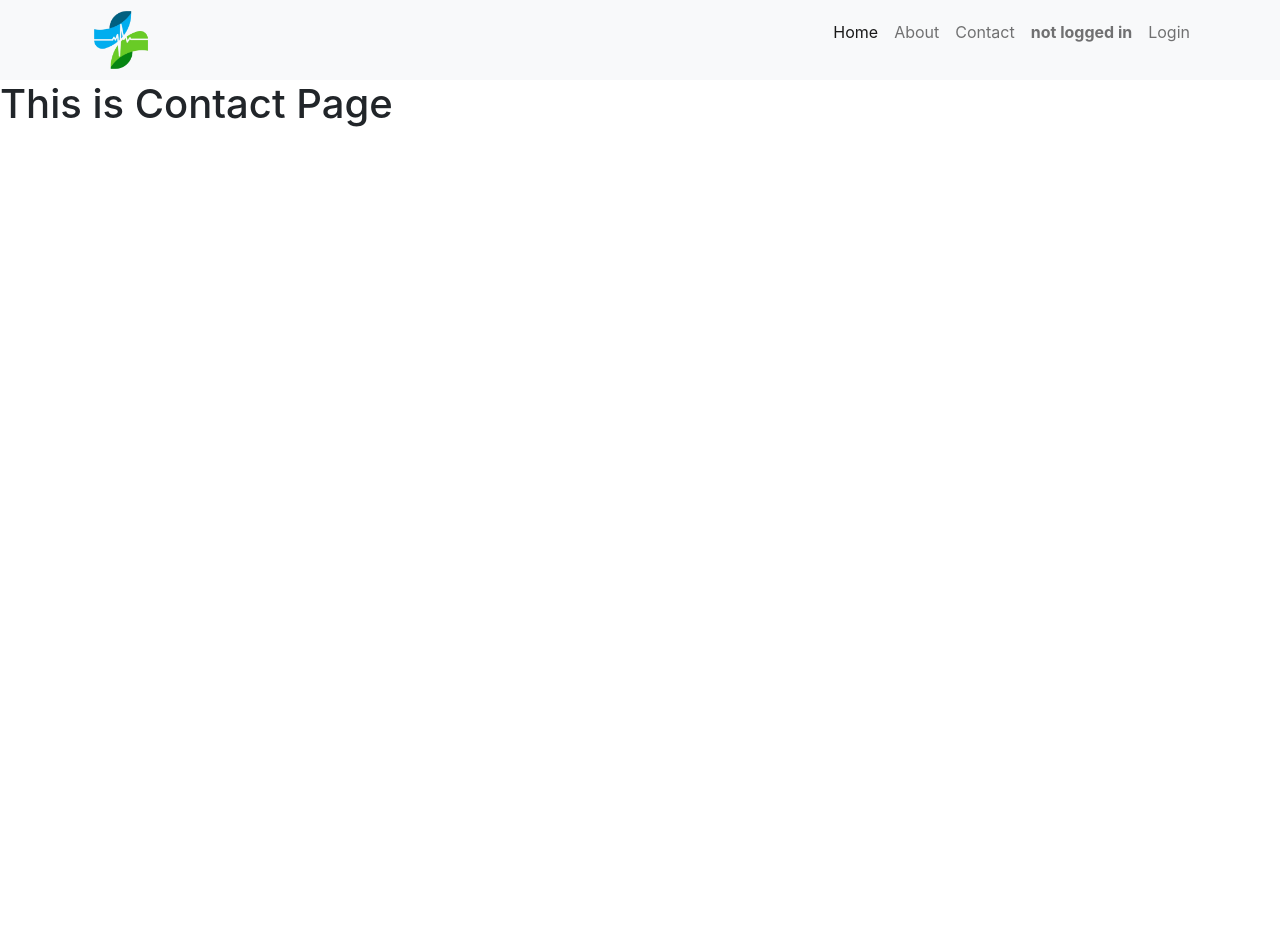
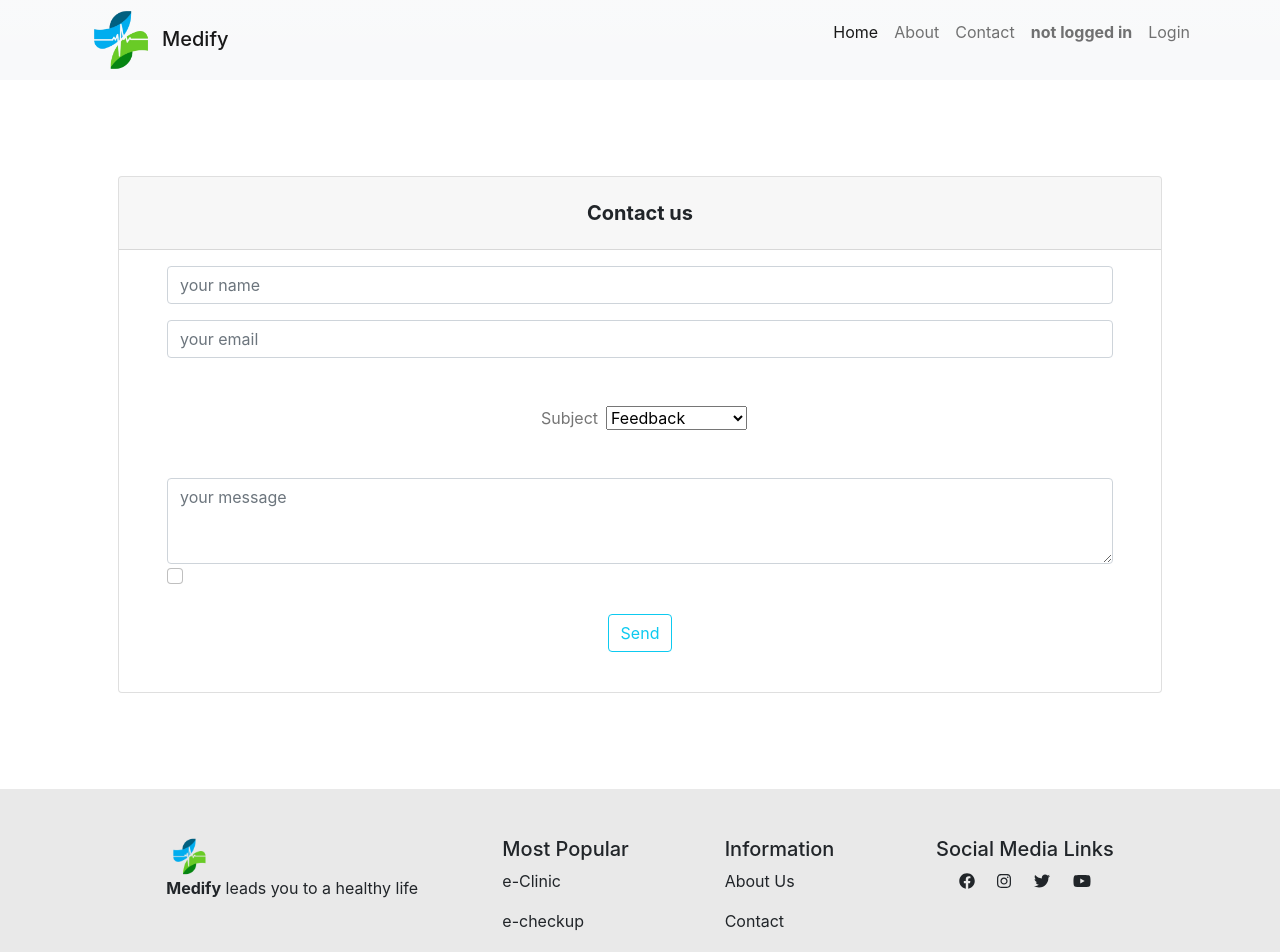
Before and after one commit to KaziMdMehediHasan/Medify, a React (Create React App) app: page /contact in a window 1280 px wide. Shown: the top 952 px of the page. Before the commit the page ends 800 px from the top, so only its background shows below. Built offline with nearby package versions, Linux system fonts and the light colour scheme.

Commit message:
contact-page added

```diff
--- a/src/App.js
+++ b/src/App.js
@@ -9,6 +9,7 @@ import Header from "./components/Header/Header";
 import ServiceDetails from "./components/ServiceDetails/ServiceDetails";
 import AuthProvider from "./contexts/AuthProvider";
 import PrivateRoute from "./components/PrivateRoute/PrivateRoute";
+import Footer from "./components/Footer/Footer";
 
 function App() {
   return (
@@ -35,6 +36,7 @@ function App() {
             <Login></Login>
           </Route>
         </Switch>
+        <Footer></Footer>
       </Router>
     </AuthProvider>
   );
--- a/src/components/Contact/Contact.js
+++ b/src/components/Contact/Contact.js
@@ -2,8 +2,91 @@ import React from "react";
 
 const Contact = () => {
   return (
-    <div>
-      <h1>This is Contact Page</h1>
+    <div className="container p-5 my-5">
+      {/* Material form contact  */}
+      <div className="card">
+        <h5 className="card-header info-color white-text text-center py-4">
+          <strong>Contact us</strong>
+        </h5>
+
+        {/* Card content */}
+        <div className="card-body px-lg-5 pt-0">
+          {/* Form */}
+          <form
+            className="text-center"
+            style={{ color: "#757575" }}
+            action="#!"
+          >
+            {/* Name */}
+            <div className="md-form my-3">
+              <input
+                type="text"
+                id="materialContactFormName"
+                className="form-control"
+                placeholder="your name"
+              />
+              {/* <label for="materialContactFormName">Name</label> */}
+            </div>
+
+            {/* E-mail */}
+            <div className="md-form">
+              <input
+                type="email"
+                id="materialContactFormEmail"
+                className="form-control"
+                placeholder="your email"
+              />
+              {/* <label for="materialContactFormEmail">E-mail</label> */}
+            </div>
+
+            {/* Subject */}
+            <span className="mx-2">Subject</span>
+            <select className="my-5 mdb-select">
+              <option value="" disabled>
+                Choose option
+              </option>
+              <option value="1" selected>
+                Feedback
+              </option>
+              <option value="2">Report a bug</option>
+              <option value="3">Feature request</option>
+              <option value="4">Feature request</option>
+            </select>
+
+            {/* Message */}
+            <div className="md-form">
+              <textarea
+                id="materialContactFormMessage"
+                className="form-control md-textarea"
+                rows="3"
+                placeholder="your message"
+              ></textarea>
+              {/* <label for="materialContactFormMessage">Message</label> */}
+            </div>
+
+            {/* Copy */}
+            <div className="form-check">
+              <input
+                type="checkbox"
+                className="form-check-input"
+                id="materialContactFormCopy"
+              />
+              {/* <label className="form-check-label" for="materialContactFormCopy">
+                Send me a copy of this message
+              </label> */}
+            </div>
+
+            {/* Send button */}
+            <button
+              className="btn btn-outline-info btn-rounded btn-block z-depth-0 my-4 waves-effect"
+              type="submit"
+            >
+              Send
+            </button>
+          </form>
+          {/* Form  */}
+        </div>
+      </div>
     </div>
   );
 };
--- /dev/null
+++ b/src/components/Footer/Footer.css
@@ -0,0 +1,7 @@
+.footer-container{
+    background-color:rgb(233, 233, 233);
+}
+
+.slogan img{
+    width: 3rem;
+}
--- a/src/components/Footer/Footer.js
+++ b/src/components/Footer/Footer.js
@@ -1,9 +1,55 @@
 import React from "react";
+import "./Footer.css";
+import logo from "../../logo.png";
+import { FontAwesomeIcon } from "@fortawesome/react-fontawesome";
+import {
+  faFacebook,
+  faInstagram,
+  faTwitter,
+  faYoutube,
+} from "@fortawesome/free-brands-svg-icons";
 
 const Footer = () => {
+  //icons
+  const facebook = <FontAwesomeIcon icon={faFacebook} />;
+  const instagram = <FontAwesomeIcon icon={faInstagram} />;
+  const twitter = <FontAwesomeIcon icon={faTwitter} />;
+  const youtube = <FontAwesomeIcon icon={faYoutube} />;
+
   return (
-    <div>
-      <h1>Footer Section</h1>
+    <div className="footer-container p-5 mt-5">
+      {/* logo and slogan */}
+      <div className="container d-flex justify-content-evenly">
+        <div className="slogan">
+          <img src={logo} alt="logo" />
+          <p>
+            <b>Medify</b> leads you to a healthy life
+          </p>
+        </div>
+        <div>
+          <h5>Most Popular</h5>
+          <p>e-Clinic</p>
+          <p>e-checkup</p>
+          <p>Diabetes</p>
+          <p>Diet Consultations</p>
+          <p>Emergency</p>
+        </div>
+        <div>
+          <h5>Information</h5>
+          <p>About Us</p>
+          <p>Contact</p>
+          <p>Carepack Teams</p>
+        </div>
+        <div>
+          <h5>Social Media Links</h5>
+          <div className="d-flex justify-content-evenly">
+            <p>{facebook}</p>
+            <p>{instagram}</p>
+            <p>{twitter}</p>
+            <p>{youtube}</p>
+          </div>
+        </div>
+      </div>
     </div>
   );
 };
--- a/src/components/Header/Header.js
+++ b/src/components/Header/Header.js
@@ -10,11 +10,12 @@ const Header = () => {
   console.log(user?.displayName, user?.email);
   return (
     <div>
-      <nav className="navbar navbar-expand-lg navbar-light bg-light">
+      <nav className="navbar navbar-expand-lg navbar-light bg-light bg-gradient">
         <div className="container">
           <div className="brand">
             <Link className="navbar-brand" to="/home">
               <img src={logo} alt="brand" />
+              <h5 className="d-inline">Medify</h5>
             </Link>
           </div>
 
--- a/src/hooks/useFirebase.js
+++ b/src/hooks/useFirebase.js
@@ -38,7 +38,7 @@ const useFirebase = () => {
 
   const googleProvider = new GoogleAuthProvider();
   const loginWithGoogle = () => {
-    signInWithPopup(auth, googleProvider)
+    return signInWithPopup(auth, googleProvider)
       .then((result) => {
         const user = result.user;
         setUser(user);
@@ -52,12 +52,18 @@ const useFirebase = () => {
   const handleRegistration = (e) => {
     e.preventDefault();
 
+    if (password.length < 6) {
+      setError("password must be at least 6 characters");
+      return;
+    }
+
     isLogin
       ? createUserWithEmailAndPassword(auth, email, password)
           .then((result) => {
             const user = result.user;
             console.log(user);
             setUser(user);
+            setError("");
           })
           .catch((error) => {
             console.log(error.message);
@@ -68,6 +74,7 @@ const useFirebase = () => {
             const user = result.user;
             console.log(user);
             setUser(user);
+            setError("");
           })
           .catch((error) => {
             console.log(error.message);
```
Also changed, not shown: src/components/Login/Login.js (+11 -0 lines), src/images/About us.png (added), src/images/notfound.png (added).
